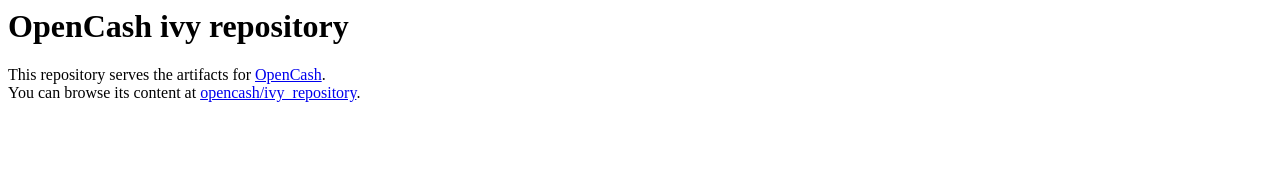
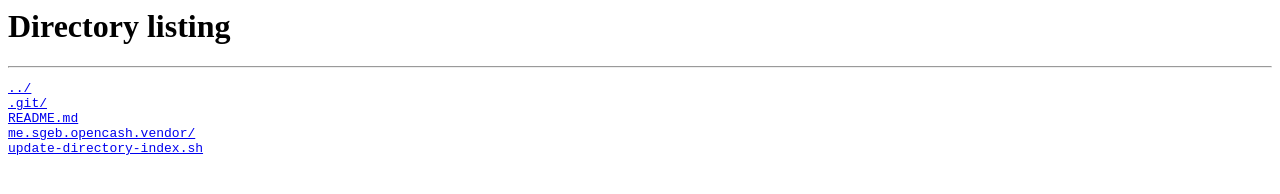
Before and after one commit to opencash/ivy_repo, a plain HTML site: page index.html in a window 1280 px wide. Drawn offline with Linux system fonts and the light colour scheme.

Commit message:
Create index.html by script

```diff
--- a/index.html
+++ b/index.html
@@ -1,10 +1,13 @@
 <html>
-    <head>
-        <title>OpenCash ivy repository</title>
-    </head>
-    <body>
-        <h1>OpenCash ivy repository</h1>
-        <p>This repository serves the artifacts for <a href="https://github.com/opencash/opencash">OpenCash</a>.<br/>
-        You can browse its content at <a href="http://github.com/opencash/ivy_repository"/>opencash/ivy_repository</a>.</p>
-    </body>
+<body>
+<h1>Directory listing</h1>
+<hr/>
+<pre>
+<a href="../">../</a>
+<a href=".git/">.git/</a>
+<a href="README.md">README.md</a>
+<a href="me.sgeb.opencash.vendor/">me.sgeb.opencash.vendor/</a>
+<a href="update-directory-index.sh">update-directory-index.sh</a>
+</pre>
+</body>
 </html>
```
Also changed, not shown: me.sgeb.opencash.vendor/index.html (added, +10 -0 lines), me.sgeb.opencash.vendor/sqlite3/3080200/index.html (added, +13 -0 lines), me.sgeb.opencash.vendor/sqlite3/index.html (added, +10 -0 lines), 1 other file.
